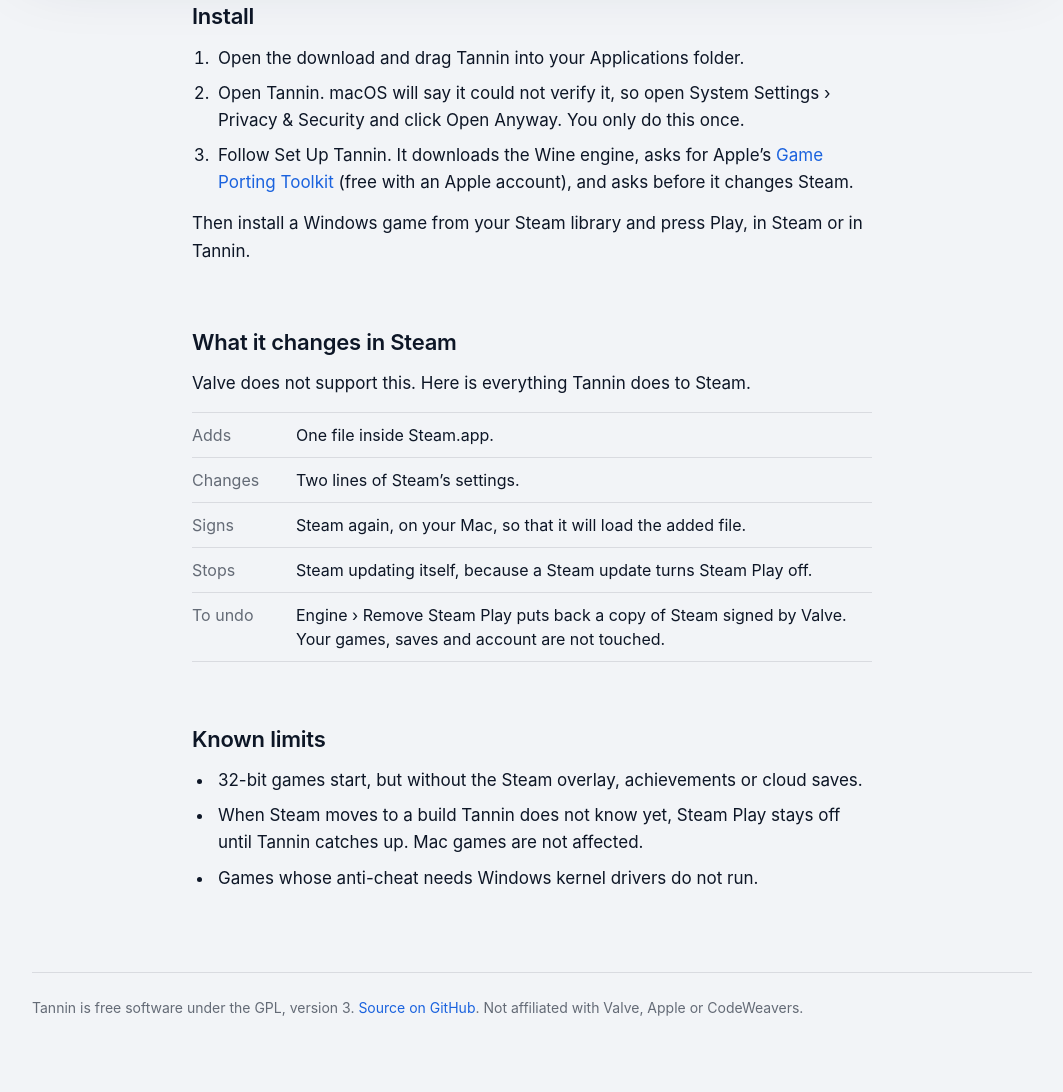
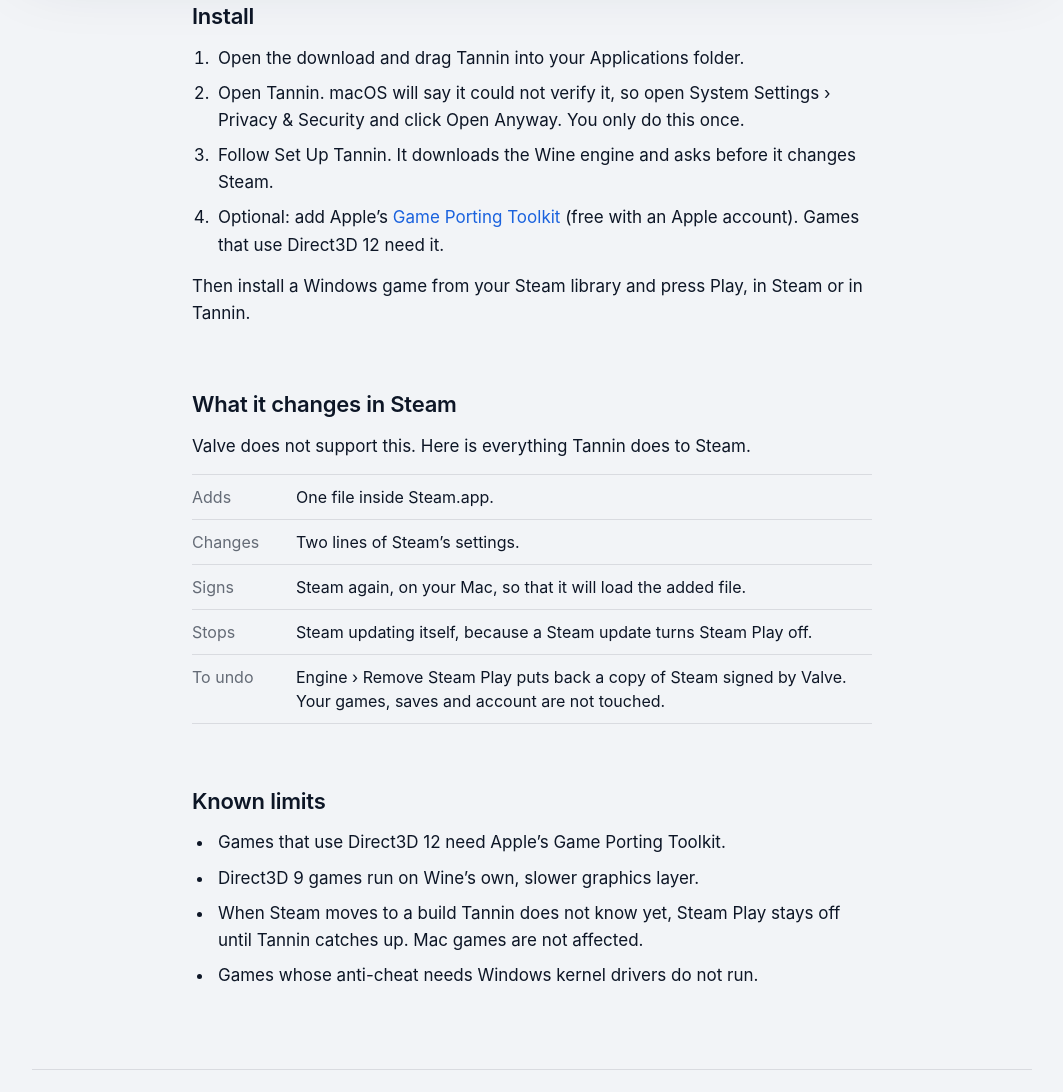
Before and after one commit to lantelyes/tannin, a plain HTML site: page docs/index.html in a window 1280 px wide. Shown: the part 1349-2441 px from the top of the page, without its empty margins (108-1171 px from the left). Before the commit the page ends 2412 px from the top, so only its background shows below. Drawn offline with Linux system fonts and the light colour scheme.

Commit message:
Website and screenshots for 0.3.0: the toolkit is optional, new known limits
Held back from the push until 0.3.0 is released: pushing docs/ publishes the website, and the
download there is still 0.2.1.

Co-Authored-By: Claude Fable 5.2 <noreply@anthropic.com>
Claude-Session: https://claude.ai/code/session_016VVHjmvDeBvCfJ9GBQeFgj

```diff
--- a/docs/index.html
+++ b/docs/index.html
@@ -28,7 +28,7 @@
     <p class="sub">On Linux and the Steam Deck, Steam can install and run Windows games. Tannin brings that to Steam for Mac. Free and open source.</p>
     <!-- scripts/release.sh rewrites the next line for each release. -->
     <a class="btn" href="https://github.com/lantelyes/tannin/releases/download/v0.2.1/Tannin-0.2.1.zip">Download Tannin 0.2.1</a>
-    <p class="fine">For Macs with Apple silicon, on macOS 26 or later.<br>This is an early test build: so far, one game on one Mac.</p>
+    <p class="fine">For Macs with Apple silicon, on macOS 26 or later.<br>This is an early test build: so far, three games on one Mac.</p>
   </div>
 
   <div class="wrap">
@@ -44,7 +44,8 @@
       <ol>
         <li>Open the download and drag Tannin into your Applications folder.</li>
         <li>Open Tannin. macOS will say it could not verify it, so open System Settings › Privacy &amp; Security and click Open Anyway. You only do this once.</li>
-        <li>Follow Set Up Tannin. It downloads the Wine engine, asks for Apple’s <a href="https://developer.apple.com/download/all/?q=game%20porting%20toolkit">Game Porting Toolkit</a> (free with an Apple account), and asks before it changes Steam.</li>
+        <li>Follow Set Up Tannin. It downloads the Wine engine and asks before it changes Steam.</li>
+        <li>Optional: add Apple’s <a href="https://developer.apple.com/download/all/?q=game%20porting%20toolkit">Game Porting Toolkit</a> (free with an Apple account). Games that use Direct3D 12 need it.</li>
       </ol>
       <p>Then install a Windows game from your Steam library and press Play, in Steam or in Tannin.</p>
     </section>
@@ -64,7 +65,8 @@
     <section>
       <h2>Known limits</h2>
       <ul>
-        <li>32-bit games start, but without the Steam overlay, achievements or cloud saves.</li>
+        <li>Games that use Direct3D 12 need Apple’s Game Porting Toolkit.</li>
+        <li>Direct3D 9 games run on Wine’s own, slower graphics layer.</li>
         <li>When Steam moves to a build Tannin does not know yet, Steam Play stays off until Tannin catches up. Mac games are not affected.</li>
         <li>Games whose anti-cheat needs Windows kernel drivers do not run.</li>
       </ul>
```
Also changed, not shown: docs/screenshots/engine-dark.png, docs/screenshots/engine-light.png, docs/screenshots/game-dark.png, docs/screenshots/game-light.png, docs/screenshots/logs-dark.png, docs/screenshots/logs-light.png, docs/screenshots/setup-dark.png, 1 other file.
